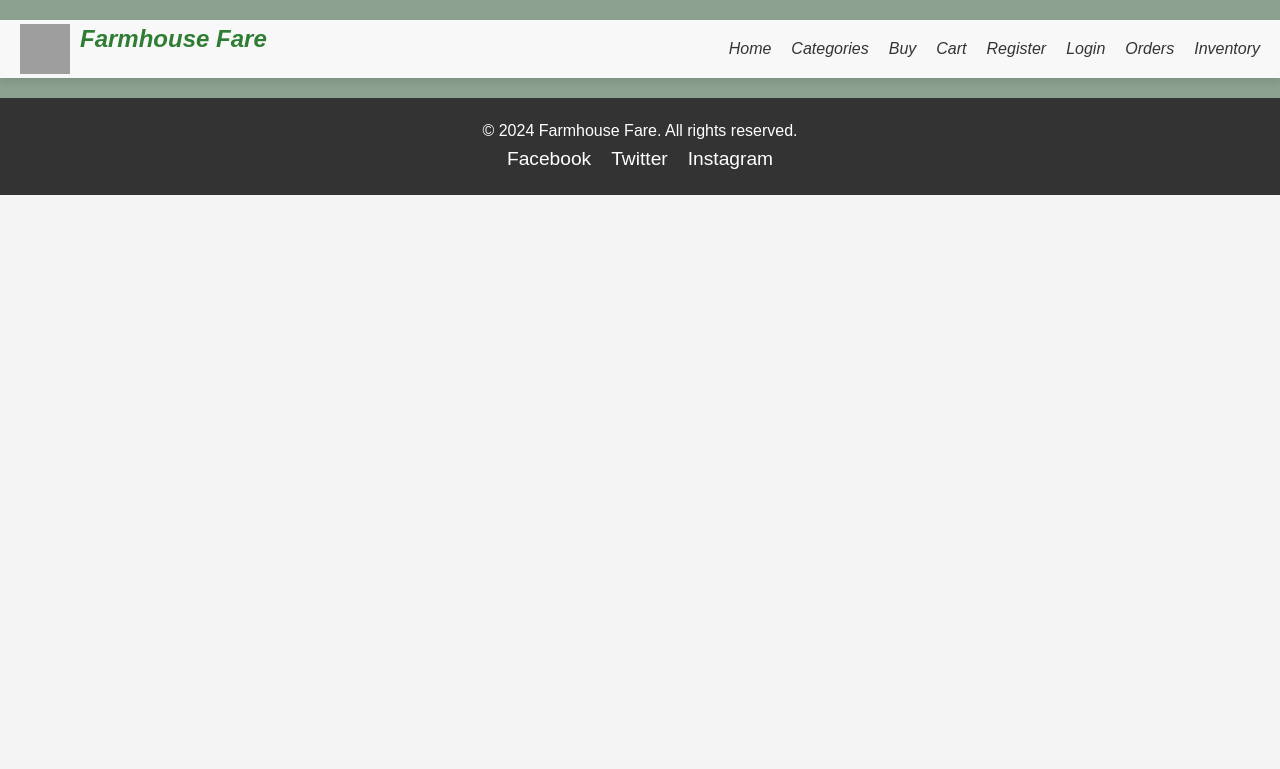
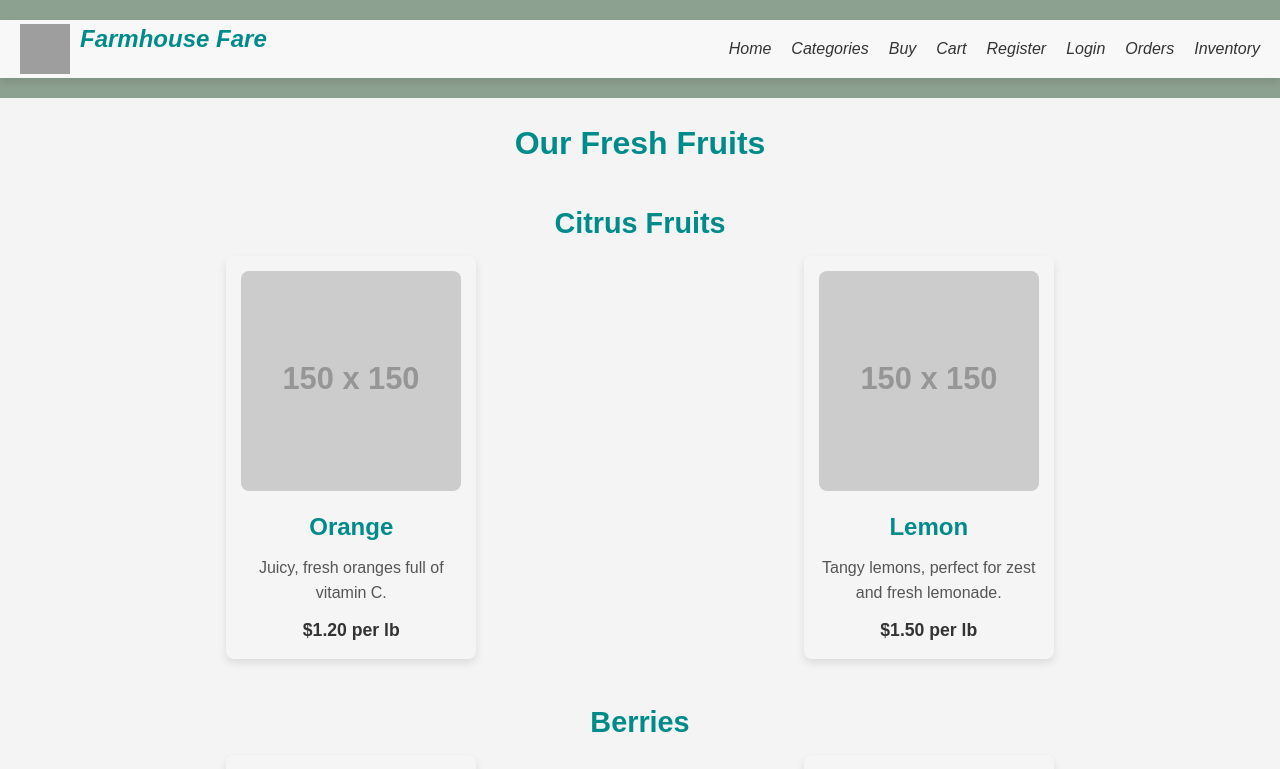
Before and after one commit to Bradwill-Van-Niekerk/wild-and-rooted, a React (Create React App) app: page /fruit in a window 1280 px wide. Shown: the top 769 px of the page. Built offline with nearby package versions, Linux system fonts and the light colour scheme; grey boxes are pictures that could not be loaded.

Commit message:
Fruit page

```diff
--- a/src/App.js
+++ b/src/App.js
@@ -17,6 +17,7 @@ import Menu from './Components/Menu.js';
 import Vegetable from './Pages/vegetables.js'
 
 import Inventory from './Pages-Staff/Inventory.js'
+import Fruits from './Pages/Fruits.js';
 
 function App() {
   return (
@@ -30,6 +31,7 @@ function App() {
             <Route path='/Orders' element={<Orders/>} />
             <Route path='/Orders' element={<Menu/>} />
             <Route path='/vegs' element={< Vegetable />} />
+            <Route path='/fruit' element={<Fruits/>} />
       {/*
       <Route path='' element={} />
       */}
--- a/src/Pages/Fruits.css
+++ b/src/Pages/Fruits.css
@@ -0,0 +1,66 @@
+.fruit-container {
+    max-width: 1200px;
+    margin: 0 auto;
+    padding: 20px;
+    font-family: Arial, sans-serif;
+    color: #333;
+  }
+
+  h1 {
+    text-align: center;
+    margin-bottom: 20px;
+    color: darkcyan;
+  }
+
+  .category-title {
+    margin-top: 30px;
+    font-size: 1.8rem;
+    color: darkcyan;
+  }
+
+  .fruit-cards {
+    display: flex;
+    flex-wrap: wrap;
+    gap: 15px;
+    justify-content: space-around;
+    padding: 10px;
+  }
+
+  .fruit-card {
+    background-color: #f5f5f5;
+    border-radius: 8px;
+    box-shadow: 0 4px 8px rgba(0, 0, 0, 0.1);
+    width: 250px;
+    text-align: center;
+    padding: 15px;
+    transition: transform 0.3s ease;
+  }
+
+  .fruit-card:hover {
+    transform: scale(1.05);
+  }
+
+  .fruit-image {
+    width: 100%;
+    height: auto;
+    border-radius: 8px;
+    margin-bottom: 10px;
+  }
+
+  .fruit-name {
+    font-size: 1.5rem;
+    margin-bottom: 8px;
+    color: darkcyan;
+  }
+
+  .fruit-description {
+    font-size: 1rem;
+    color: #555;
+    margin-bottom: 10px;
+  }
+
+  .fruit-price {
+    font-size: 1.1rem;
+    color: #333;
+    font-weight: bold;
+  }
--- a/src/Pages/Fruits.js
+++ b/src/Pages/Fruits.js
@@ -0,0 +1,94 @@
+import React from "react";
+import "./Fruits.css"; // Use a CSS file for consistent styling
+
+const Fruits = () => {
+  const fruitCategories = {
+    "Citrus Fruits": [
+      {
+        id: 1,
+        name: "Orange",
+        description: "Juicy, fresh oranges full of vitamin C.",
+        price: "$1.20 per lb",
+        image: "https://via.placeholder.com/150?text=Orange",
+      },
+      {
+        id: 2,
+        name: "Lemon",
+        description: "Tangy lemons, perfect for zest and fresh lemonade.",
+        price: "$1.50 per lb",
+        image: "https://via.placeholder.com/150?text=Lemon",
+      },
+    ],
+    "Berries": [
+      {
+        id: 3,
+        name: "Strawberry",
+        description: "Sweet, fresh strawberries, great for snacks or desserts.",
+        price: "$2.50 per lb",
+        image: "https://via.placeholder.com/150?text=Strawberry",
+      },
+      {
+        id: 4,
+        name: "Blueberry",
+        description: "Delicious, antioxidant-rich blueberries.",
+        price: "$3.00 per lb",
+        image: "https://via.placeholder.com/150?text=Blueberry",
+      },
+    ],
+    "Tropical Fruits": [
+      {
+        id: 5,
+        name: "Pineapple",
+        description: "Tropical, sweet pineapple, perfect for snacking.",
+        price: "$2.00 each",
+        image: "https://via.placeholder.com/150?text=Pineapple",
+      },
+      {
+        id: 6,
+        name: "Mango",
+        description: "Ripe and juicy mangoes, perfect for smoothies.",
+        price: "$1.80 each",
+        image: "https://via.placeholder.com/150?text=Mango",
+      },
+    ],
+    "Stone Fruits": [
+      {
+        id: 7,
+        name: "Peach",
+        description: "Sweet, juicy peaches perfect for snacking.",
+        price: "$1.80 per lb",
+        image: "https://via.placeholder.com/150?text=Peach",
+      },
+      {
+        id: 8,
+        name: "Cherry",
+        description: "Fresh, ripe cherries, great for summer desserts.",
+        price: "$4.00 per lb",
+        image: "https://via.placeholder.com/150?text=Cherry",
+      },
+    ],
+  };
+
+  return (
+    <div className="fruit-container">
+      <h1>Our Fresh Fruits</h1>
+      {Object.entries(fruitCategories).map(([category, fruits]) => (
+        <div key={category} className="fruit-category">
+          <h2 className="category-title">{category}</h2>
+          <div className="fruit-cards">
+            {fruits.map((fruit) => (
+              <div key={fruit.id} className="fruit-card">
+                <img src={fruit.image} alt={fruit.name} className="fruit-image" />
+                <h3 className="fruit-name">{fruit.name}</h3>
+                <p className="fruit-description">{fruit.description}</p>
+                <p className="fruit-price">{fruit.price}</p>
+              </div>
+            ))}
+          </div>
+        </div>
+      ))}
+    </div>
+  );
+};
+
+export default Fruits;
```
